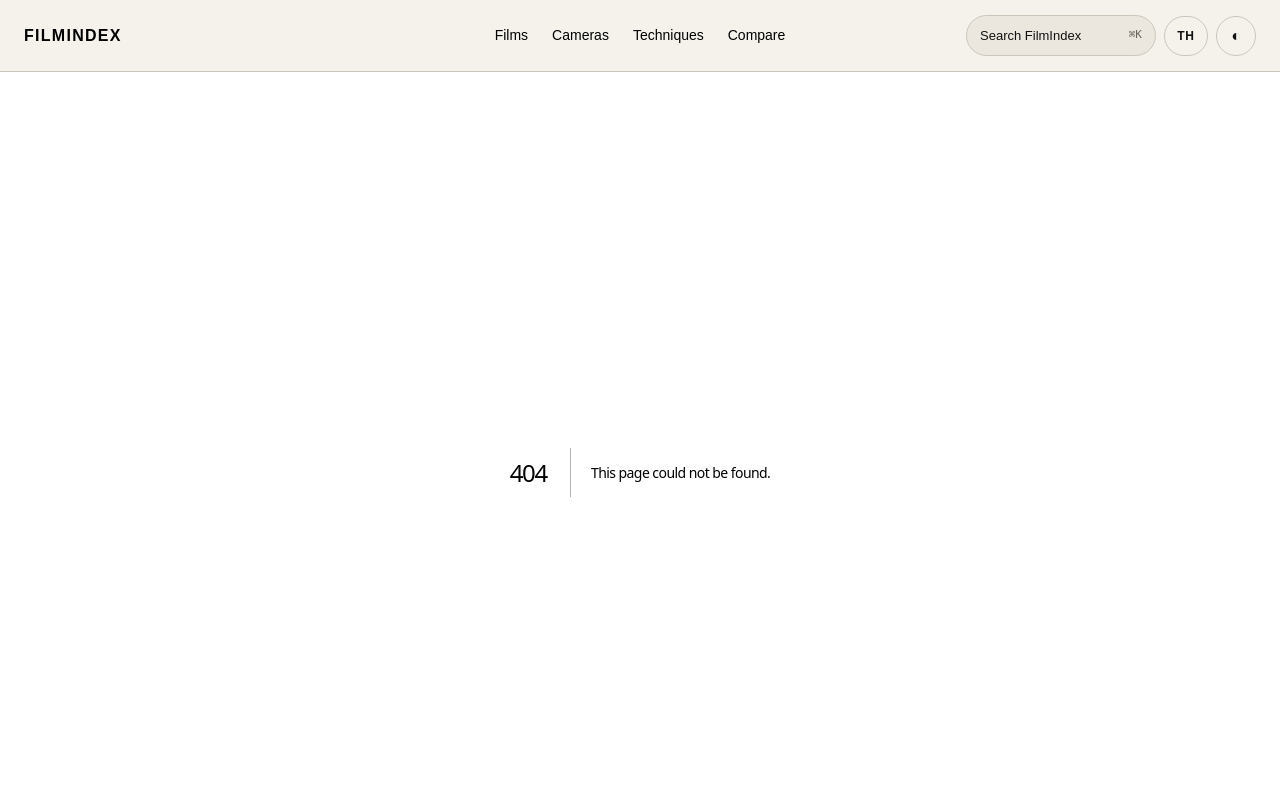
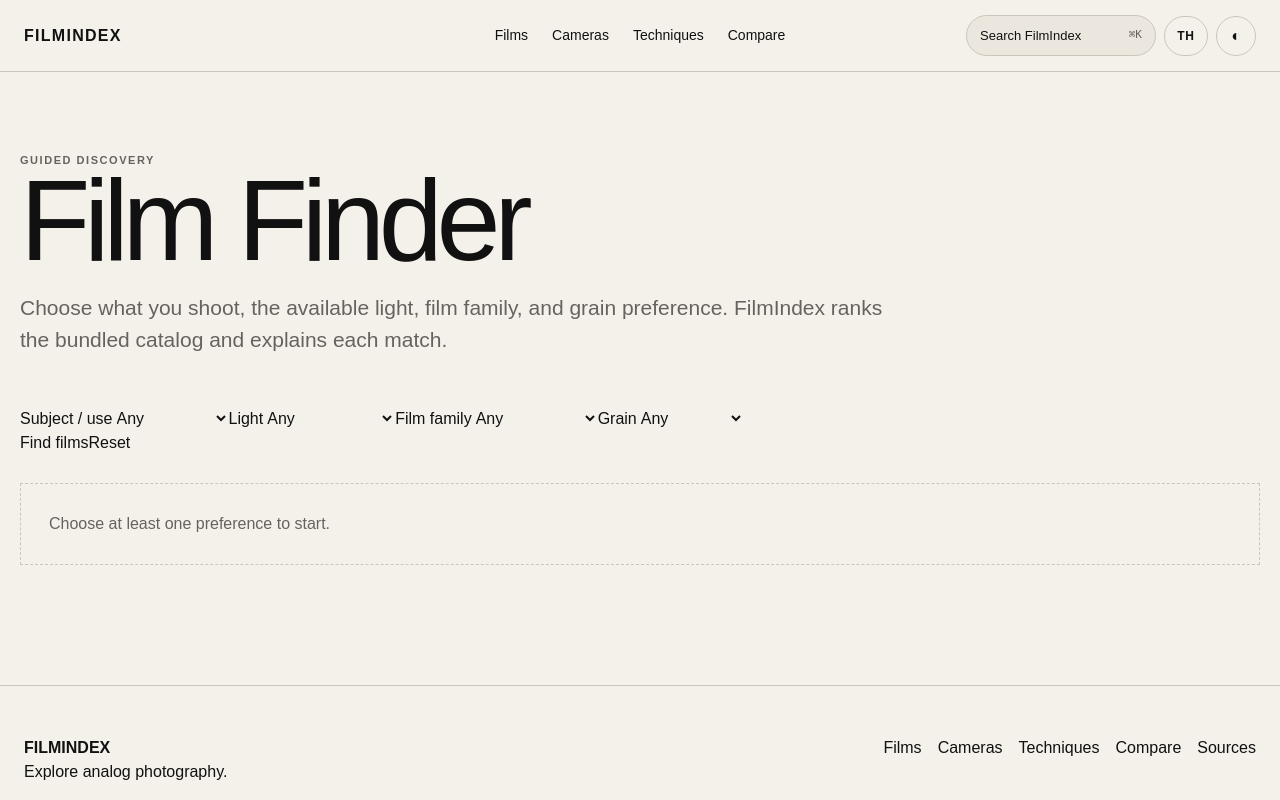
Before and after one commit to kzabCde/FilmIndex, a Next.js app: page /finder in a window 1280 px wide. Before the commit this address had no page. Shown: the top 800 px of the page. Built offline with nearby package versions, Linux system fonts and the light colour scheme.

Commit message:
feat: add explainable film finder

```diff
--- /dev/null
+++ b/app/finder/page.tsx
@@ -0,0 +1,56 @@
+import Link from "next/link";
+import { EntityCard } from "@/components/entity-card";
+import { films } from "@/lib/catalog";
+import { scoreFilms, type FilmFamilyPreference, type GrainPreference, type LightPreference } from "@/lib/discovery";
+import { parseLocale, withLocale } from "@/lib/i18n";
+
+const valueOf = (value: string | string[] | undefined) => typeof value === "string" ? value : "";
+
+export default async function FilmFinderPage({ searchParams }: { searchParams: Promise<Record<string, string | string[] | undefined>> }) {
+  const params = await searchParams;
+  const locale = parseLocale(params.lang);
+  const isTh = locale === "th";
+  const use = valueOf(params.use);
+  const light = (valueOf(params.light) || "any") as LightPreference;
+  const family = (valueOf(params.family) || "any") as FilmFamilyPreference;
+  const grain = (valueOf(params.grain) || "any") as GrainPreference;
+  const hasPreferences = Boolean(use || light !== "any" || family !== "any" || grain !== "any");
+  const matches = scoreFilms(films, { use, light, family, grain }).slice(0, 6);
+  const uses = [...new Set(films.flatMap((film) => film.uses))].sort();
+
+  const reasonLabel = (reason: string) => {
+    const labels = isTh
+      ? { use: "เหมาะกับงานที่เลือก", light: "เหมาะกับสภาพแสง", grain: "เกรนตรงความต้องการ", family: "ประเภทฟิล์มตรงกัน" }
+      : { use: "Matches your subject", light: "Fits the light", grain: "Matches grain preference", family: "Matches film family" };
+    return labels[reason as keyof typeof labels] ?? reason;
+  };
+
+  return (
+    <section className="shell listing-page discovery-page">
+      <header>
+        <p className="eyebrow">{isTh ? "ค้นหาฟิล์มที่เหมาะกับคุณ" : "Guided discovery"}</p>
+        <h1>{isTh ? "Film Finder" : "Film Finder"}</h1>
+        <p>{isTh ? "เลือกสิ่งที่ต้องการถ่าย สภาพแสง ประเภทฟิล์ม และลักษณะเกรน แล้ว FilmIndex จะจัดอันดับฟิล์มจาก catalog ในเว็บพร้อมบอกเหตุผล" : "Choose what you shoot, the available light, film family, and grain preference. FilmIndex ranks the bundled catalog and explains each match."}</p>
+      </header>
+
+      <form method="get" action="/finder" className="discovery-form">
+        <input type="hidden" name="lang" value={locale} />
+        <label><span>{isTh ? "งานที่ถ่าย" : "Subject / use"}</span><select name="use" defaultValue={use}><option value="">{isTh ? "อะไรก็ได้" : "Any"}</option>{uses.map((item) => <option key={item} value={item}>{item}</option>)}</select></label>
+        <label><span>{isTh ? "สภาพแสง" : "Light"}</span><select name="light" defaultValue={light}><option value="any">{isTh ? "อะไรก็ได้" : "Any"}</option><option value="bright">{isTh ? "กลางวัน / แสงมาก" : "Bright daylight"}</option><option value="mixed">{isTh ? "แสงผสม / ใช้ทั่วไป" : "Mixed / general"}</option><option value="low">{isTh ? "แสงน้อย / กลางคืน" : "Low light / night"}</option></select></label>
+        <label><span>{isTh ? "ประเภทฟิล์ม" : "Film family"}</span><select name="family" defaultValue={family}><option value="any">{isTh ? "อะไรก็ได้" : "Any"}</option><option value="color">{isTh ? "เนกาทีฟสี" : "Color negative"}</option><option value="bw">{isTh ? "ขาวดำ" : "Black & white"}</option><option value="slide">{isTh ? "สไลด์" : "Slide / reversal"}</option></select></label>
+        <label><span>{isTh ? "ลักษณะเกรน" : "Grain"}</span><select name="grain" defaultValue={grain}><option value="any">{isTh ? "อะไรก็ได้" : "Any"}</option><option value="fine">{isTh ? "ละเอียด" : "Fine"}</option><option value="balanced">{isTh ? "สมดุล" : "Balanced"}</option><option value="visible">{isTh ? "เห็นเกรนชัด" : "Visible grain"}</option></select></label>
+        <div className="discovery-actions"><button type="submit">{isTh ? "ค้นหาฟิล์ม" : "Find films"}</button><Link href={withLocale("/finder", locale)}>{isTh ? "ล้างตัวเลือก" : "Reset"}</Link></div>
+      </form>
+
+      {hasPreferences ? (
+        <section className="finder-results">
+          <div className="section-heading"><div><p className="eyebrow">{isTh ? "เรียงตามความเข้ากัน" : "Ranked locally"}</p><h2>{isTh ? "ฟิล์มที่น่าสนใจ" : "Best matches"}</h2></div><span className="micro">{matches.length} {isTh ? "รายการ" : "results"}</span></div>
+          <div className="finder-grid">
+            {matches.map((match, index) => <div className="finder-match" key={match.film.slug}><EntityCard item={match.film} index={index} locale={locale} /><div className="match-reasons"><strong>{isTh ? `คะแนน ${match.score}` : `Match ${match.score}`}</strong>{match.reasons.map((reason) => <span key={reason}>{reasonLabel(reason)}</span>)}</div></div>)}
+          </div>
+          <p className="notice">{isTh ? "คำแนะนำนี้เป็นการจัดอันดับจากข้อมูลใน FilmIndex ไม่ใช่กฎตายตัว ผลลัพธ์จริงขึ้นกับแสง การเปิดรับแสง การล้าง และการสแกน" : "Recommendations are a ranking derived from FilmIndex data, not a guarantee. Light, exposure, development, and scanning still shape the final result."}</p>
+        </section>
+      ) : <p className="empty-state">{isTh ? "เลือกอย่างน้อยหนึ่งเงื่อนไขเพื่อเริ่มค้นหา" : "Choose at least one preference to start."}</p>}
+    </section>
+  );
+}
```
